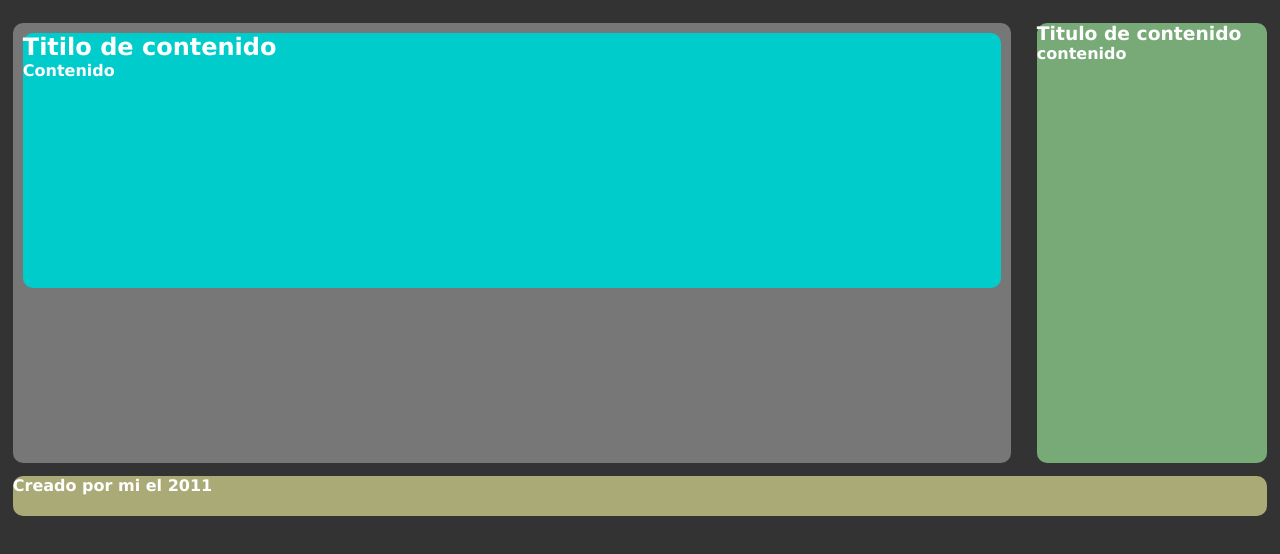
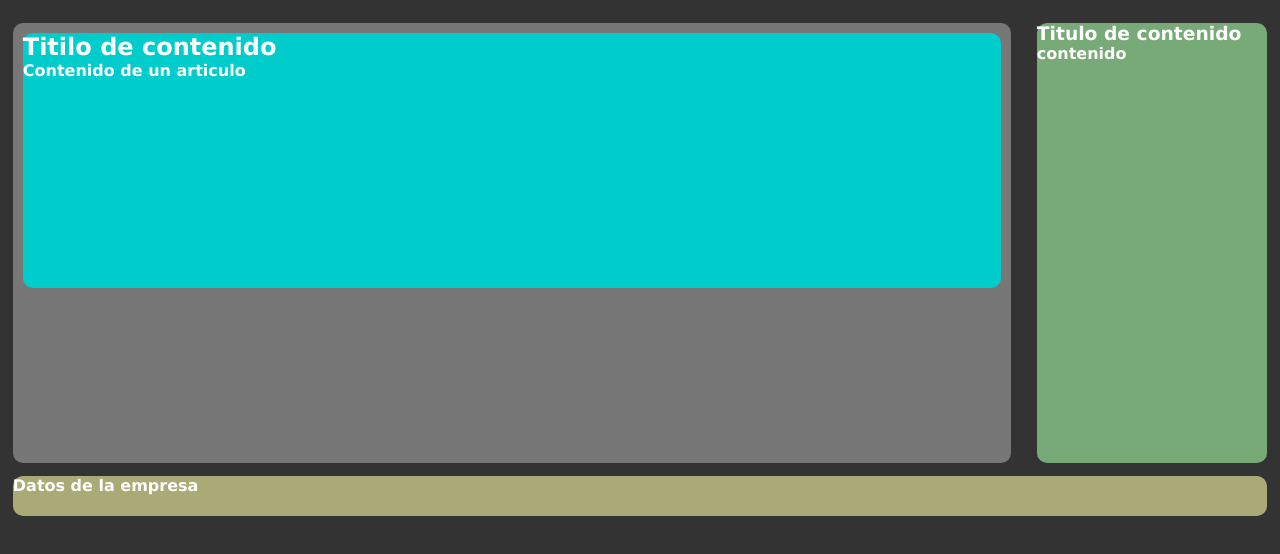
Before and after one commit to CIMM-ADSI/PaginaBasica, a plain HTML site: page index.html in a window 1280 px wide. Shown: the part 236-790 px from the top of the page. Drawn offline with Linux system fonts and the light colour scheme.

Commit message:
Actualizacion

```diff
--- a/index.html
+++ b/index.html
@@ -24,7 +24,7 @@
     <section>
         <article>
             <h2>Titilo de contenido</h2>
-            <p> Contenido </p>
+            <p> Contenido de un articulo </p>
         </article>
     </section>
     <aside>
@@ -32,7 +32,7 @@
         <p>contenido</p>
     </aside>
     <footer>
-        Creado por mi el 2011
+        Datos de la empresa
     </footer>
 </body>
 
```
